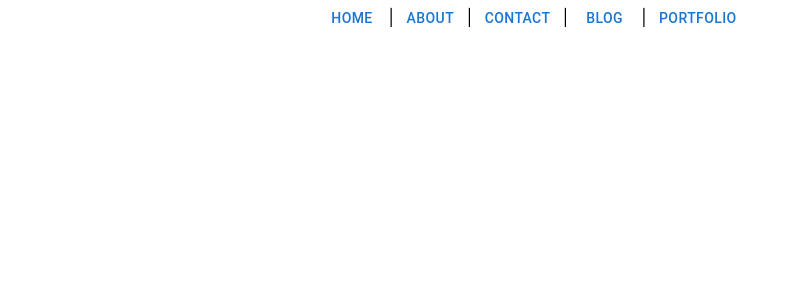
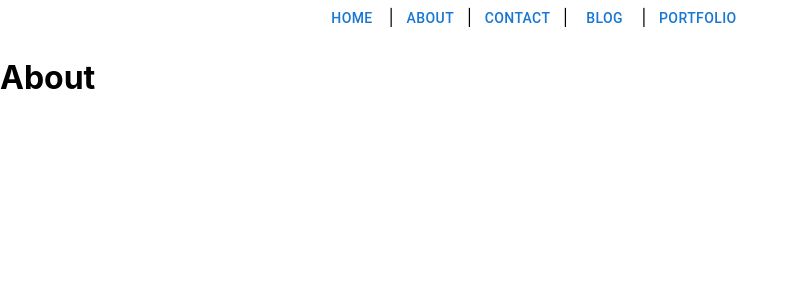
Before and after one commit to mmoord/Maxwell-Moord-FE, a React (Create React App) app in the folder website-fe/: page /about in a window 1280 px wide. Shown: the top 300 px of the page, without its empty margins (0-798 px from the left). Built offline with nearby package versions, Linux system fonts and the light colour scheme.

Commit message:
Started a framework for the website with, about, blog, contact, and portfolio pages

```diff
--- a/website-fe/src/App.js
+++ b/website-fe/src/App.js
@@ -2,6 +2,12 @@ import './App.css';
 import {BrowserRouter, Route, Routes} from "react-router-dom";
 import Home from "./components/homepage/home.jsx";
 import Navbar from './components/navbar/navbar';
+import About from './components/aboutme/about.jsx';
+import Contact from './components/contactpage/contact';
+import Blog from './components/blogpage/blog';
+import Portfolio from './components/portfoliopage/portfolio';
+
+
 
 function App() {
   return (
@@ -10,6 +16,11 @@ function App() {
         <Navbar />
         <Routes>
           <Route path="/" element={<Home />} />
+          <Route path="/about" element={<About/>} />
+          <Route path="/contact" element={<Contact/>} />
+          <Route path="/blog" element={<Blog/>} />
+          <Route path="/portfolio" element={<Portfolio/>} />
+
         </Routes>
       </BrowserRouter>
     </>
--- /dev/null
+++ b/website-fe/src/components/aboutme/about.jsx
@@ -0,0 +1,15 @@
+import React from "react";
+
+export default function About() {
+  return(
+  <>
+
+
+  <h1>About</h1>
+
+
+
+
+</>
+  )
+}
--- /dev/null
+++ b/website-fe/src/components/blogpage/blog.jsx
@@ -0,0 +1,15 @@
+import React from "react";
+
+export default function Blog() {
+  return(
+  <>
+
+
+  <h1>Blog</h1>
+
+
+
+
+</>
+  )
+}
--- /dev/null
+++ b/website-fe/src/components/contactpage/contact.jsx
@@ -0,0 +1,15 @@
+import React from "react";
+
+export default function Contact() {
+  return(
+  <>
+
+
+  <h1>Contact</h1>
+
+
+
+
+</>
+  )
+}
--- /dev/null
+++ b/website-fe/src/components/portfoliopage/portfolio.jsx
@@ -0,0 +1,15 @@
+import React from "react";
+
+export default function Portfolio() {
+  return(
+  <>
+
+
+  <h1>Portfolio</h1>
+
+
+
+
+</>
+  )
+}
```
